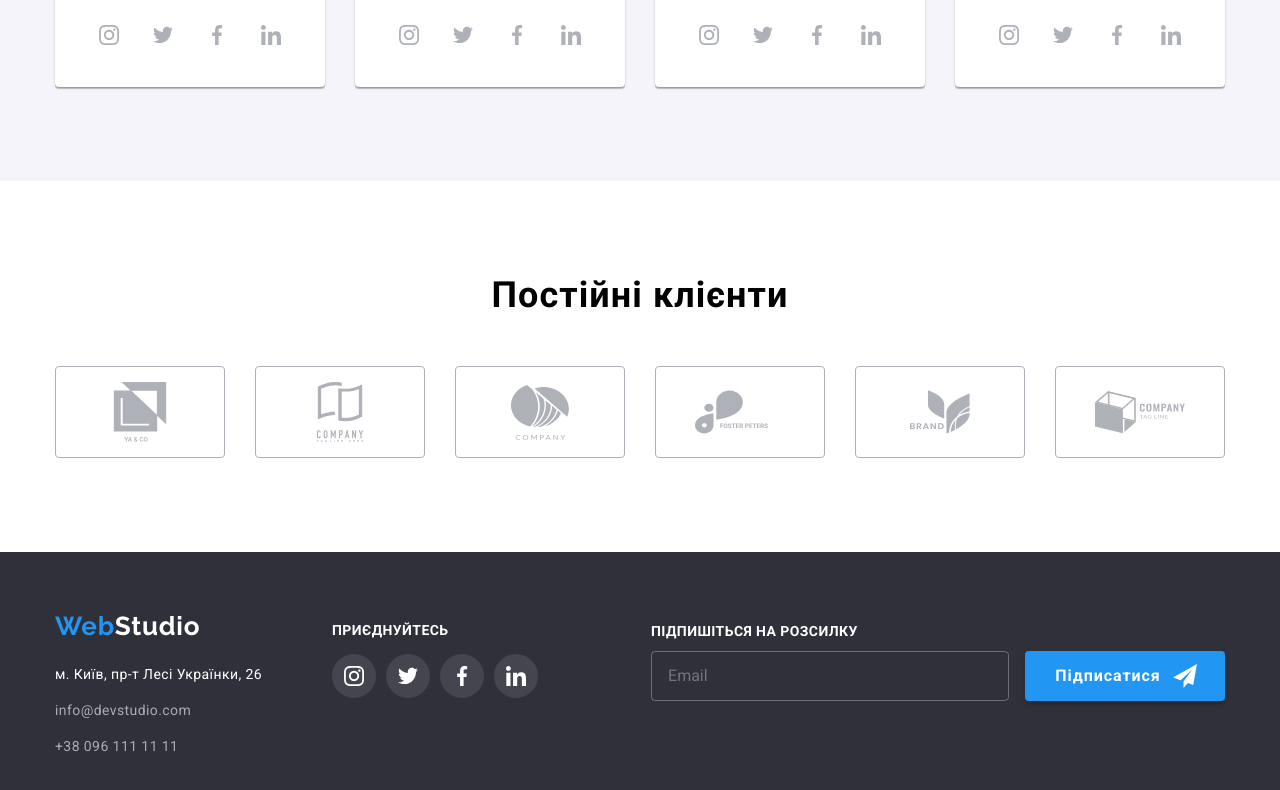
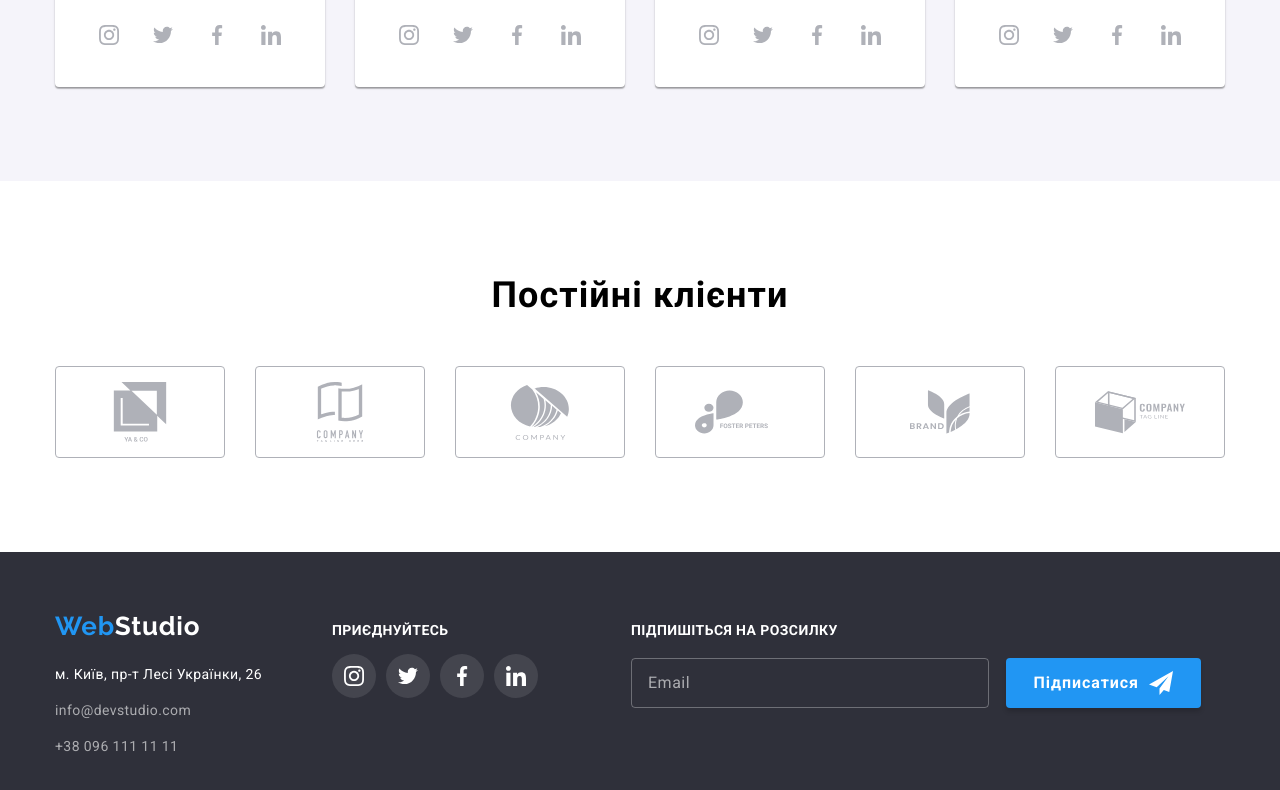
Before and after one commit to troanart/goit-markup-hw-06, a plain HTML site: page index.html in a window 1280 px wide. Shown: the part 2122-2912 px from the top of the page. Drawn offline with nearby package versions, Linux system fonts and the light colour scheme.

Commit message:
fix bags in form (modal, footer-form)

```diff
--- a/css/style.css
+++ b/css/style.css
@@ -450,7 +450,7 @@ li {
 }
 
 .button-modal {
-  position: relative;
+  position: absolute;
   top: 8px;
   left: 485px;
   width: 30px;
@@ -472,12 +472,12 @@ li {
   content: '';
   display: inline-block;
 
-  height: 18px;
+  height: 16px;
   border: 1px solid black;
   transform: rotate(45deg);
   position: absolute;
   top: 16%;
-  left: 49%;
+  left: 51%;
   transition: border 250ms cubic-bezier(0.4, 0, 0.2, 1);
 }
 
@@ -486,16 +486,16 @@ li {
   position: absolute;
   display: inline-block;
   border: 1px solid black;
-  height: 18px;
+  height: 16px;
   transform: rotate(-45deg);
   top: 16%;
-  left: 47%;
+  left: 49%;
   transition: border 250ms cubic-bezier(0.4, 0, 0.2, 1);
 }
 
 /* ------------------ FORM --------------------------- */
 .modal-window-form {
-  padding: 0px 40px 40px 40px;
+  padding: 40px 40px;
 }
 
 .form-input {
@@ -607,19 +607,18 @@ li {
 
 .agreement {
   color: var(--primary-link-color);
-  font-family: Roboto;
   font-size: 14px;
-  font-style: normal;
   font-weight: 400;
   line-height: 24px;
   letter-spacing: 0.42px;
   text-decoration-line: underline;
+  margin-left: 4px;
 }
 
 .form-icon {
   position: absolute;
   left: 20px;
-  top: 44px;
+  top: 41px;
   transform: translate(-50%, -50%);
   display: inline-block;
   width: 18px;
@@ -632,10 +631,16 @@ li {
   appearance: none;
 }
 
+.form-checkbox:focus + .chek-icon {
+  border: 2px solid var(--primary-link-color)
+}
+
 .form-checkbox:checked + .chek-icon {
   fill: var(--primary-link-color);
   border: none;
 }
+
+
 
 .chek-icon {
   width: 16px;
@@ -648,6 +653,8 @@ li {
   transition: border 250ms cubic-bezier(0.4, 0, 0.2, 1),
     fill 250ms cubic-bezier(0.4, 0, 0.2, 1);
 }
+
+
 
 /* --------- section about ------- */
 
@@ -900,7 +907,7 @@ li {
 .site-footer {
   background: var(--footer-bcg-color);
   padding: 60px 0;
-  position: relative;
+
 }
 
 .footer-logo {
@@ -967,7 +974,7 @@ li {
 .box-footer {
   display: flex;
   align-items: baseline;
-  position: relative;
+
 }
 
 .icon-link-footer-ul {
@@ -1028,31 +1035,49 @@ li {
   font-weight: 700;
   line-height: 1.875;
   letter-spacing: 0.96px;
+  cursor: pointer;
   position: relative;
   margin-left: 12px;
+
 }
 
 .form-in-footer {
-  top: 89px;
-  right: -35px;
-  position: absolute;
-  transform: translate(-50px, -50px);
+ margin-left: 93px;
 }
 
 .footer-form {
-  width: 100%;
-  position: relative;
+  width: 570px;
+  display: flex;
+
+  align-items: end;
+
 }
 
 .footer-input {
   padding: 15px 16px;
+  margin-top: 20px;
   width: 358px;
+  color: var(--primary-white-color);
   height: 50px;
   background-color: inherit;
   border-radius: 4px;
   border: 1px solid rgba(255, 255, 255, 0.3);
   transition: outline 250ms cubic-bezier(0.4, 0, 0.2, 1),
     border 250ms cubic-bezier(0.4, 0, 0.2, 1);
+
+}
+
+.footer-input::placeholder {
+  color: rgba(255, 255, 255, 0.60);
+  font-size: 16px;
+  font-weight: 400;
+  line-height: 20px; /* 125% */
+  letter-spacing: 0.48px;
+}
+
+
+.footer-input:focus {
+  border: 1px solid var(--primary-link-color);
 }
 
 .email-footer {
@@ -1061,9 +1086,7 @@ li {
   font-weight: 700;
   letter-spacing: 0.42px;
   text-transform: uppercase;
-  position: absolute;
-  top: -20px;
-  transform: translateY(-50%);
+
 }
 
 .form-footer-icon {
--- a/index.html
+++ b/index.html
@@ -67,8 +67,9 @@
 
       <div class="backdrop is-hidden" data-modal>
         <div class="modal-window">
-          <button type="button" class="button-modal" data-modal-close></button>
-          <form class="modal-window-form" action="">
+
+          <form class="modal-window-form" >
+            <button type="button" class="button-modal" data-modal-close></button>
             <h2 class="form__title">Залиште свої дані, ми вам передзвонимо</h2>
             <div class="form-groop top">
               <label class="form-label" for="name">Ім'я</label>
@@ -119,7 +120,7 @@
                   <use href="./img/icons.svg#icon-check-1"></use>
                 </svg>
                 Погоджуюся з розсилкою та приймаю
-                <a class="agreement" href="#"> Умови договору</a></label
+                 <a class="agreement" href="#"> Умови договору</a></label
               >
             </div>
             <div class="form-btn-submit">
@@ -517,17 +518,14 @@
           </ul>
         </div>
         <div class="form-in-footer">
-          <form action="" class="footer-form">
-            <label class="email-footer" for="email-footer"
-              >Підпишіться на розсилку</label
-            >
-            <input
+          <form class="footer-form">
+            <label class="email-footer" for="email-footer" >Підпишіться на розсилку
+              <input
               class="footer-input"
               type="email"
               placeholder="Email"
               name="email"
-              id="email-footer"
-            />
+            /></label>
             <button type="submit" class="footer-button-submit">
               Підписатися
               <svg class="form-footer-icon">
```
